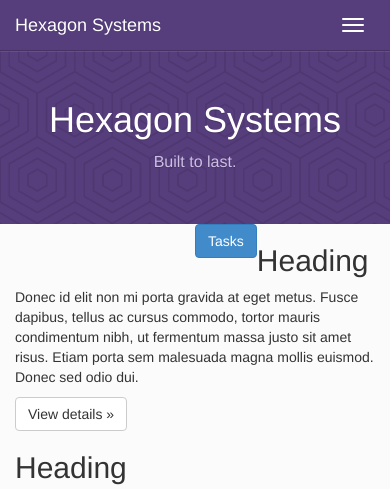
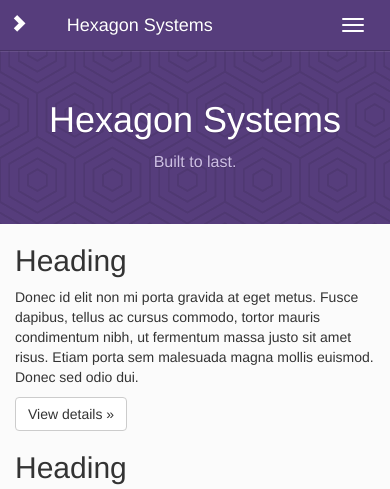
Before and after one commit to HexagonSystems/website, a PHP site: page /hexagon/Bootstrap.html in a window 390 px wide. Shown: the top 489 px of the page. Run offline with PHP 8.4, Linux system fonts and the light colour scheme; some libraries are stand-ins or nearby versions.

Commit message:
sidemenu fixed

```diff
--- a/Bootstrap.html
+++ b/Bootstrap.html
@@ -28,6 +28,10 @@
   <div class="container">
     <!-- Brand and toggle get grouped for better mobile display -->
     <div class="navbar-header">
+      <button type="button" class="pull-left navbar-btn btn-sidebar visible-xs" data-toggle="offcanvas" data-target="offcanvas">
+        <span class="sr-only">So Tasks</span>
+        <span class="glyphicon glyphicon-chevron-right"></span>
+      </button>
       <button type="button" class="navbar-toggle" data-toggle="collapse" data-target=".topmenu">
         <span class="sr-only">Toggle navigation</span>
         <span class="icon-bar"></span>
@@ -59,13 +63,12 @@
 
 <div class="bs-header" id="content">
       <div class="container">
-        <h1>Hexagon Systems</h1>
+        <h1>Hexagon Systems</span></h1>
         <p>Built to last.</p>
       </div>
     </div>
 
     <div class="container">
-
       <div class="row row-offcanvas row-offcanvas-left">
         <div class="col-xs-6 col-sm-3 col-md-3" role="navigation">
           <div id="sidebar" class="sidebar-offcanvas">
@@ -87,9 +90,7 @@
         </div>
         </div><!--/span-->
         <div class="col-xs-12 col-sm-9 col-md-9">
-          <p class="pull-left visible-xs">
-            <button type="button" class="btn btn-primary" data-toggle="offcanvas">Tasks</button>
-          </p>
+
           <div class="row">
             <div class="col-6 col-sm-6 col-lg-4">
               <h2>Heading</h2>
--- a/Includes/css/docs.css
+++ b/Includes/css/docs.css
@@ -10,7 +10,6 @@
  * Page headers
  * Side navigation
  */
-
 
 /*
  * Scaffolding
@@ -182,13 +181,6 @@ body {
  * sections of docs content.
  */
 
-/* By default it's not affixed in mobile views, so undo that */
-.sidebar-offcanvas.affix {
-  position: static;
-}
-
-
-
 /* First level of nav */
 .bs-sidenav {
   margin-top: 30px;
--- a/Includes/css/offcanvas.css
+++ b/Includes/css/offcanvas.css
@@ -1,5 +1,5 @@
 /*
- * Style twaks
+ * Style tweaks
  * --------------------------------------------------
  */
 body {
@@ -15,13 +15,24 @@ footer {
  * --------------------------------------------------
  */
 @media screen and (max-width: 768px) {
-  .row-offcanvas {
+  .row-offcanvas,  .sidebar-offcanvas, .btn-sidebar {
     position: relative;
     -webkit-transition: all 0.25s ease-out;
     -moz-transition: all 0.25s ease-out;
     transition: all 0.25s ease-out;
   }
 
+  .btn-sidebar{
+font-size: 120%;
+background: none;
+color: #fff;
+border: none;
+padding: 4px 10px 0 10px;
+margin-right: 15px;
+  }
+  .btn-sidebar:hover{
+  background-color: #463265;
+}
   .row-offcanvas-right
   .sidebar-offcanvas {
     right: -50%; /* 6 columns */
@@ -40,9 +51,16 @@ footer {
     left: 50%; /* 6 columns */
   }
 
+  .active .sidebar-offcanvas {
+    position: fixed;
+    top: 40px;
+    left: 0;
+    width: 49%; /* 6 columns */
+  }
   .sidebar-offcanvas {
-    position: absolute;
-    top: 0;
-    width: 50%; /* 6 columns */
+    position: fixed;
+    top: 40px;
   }
+
+
 }
```
